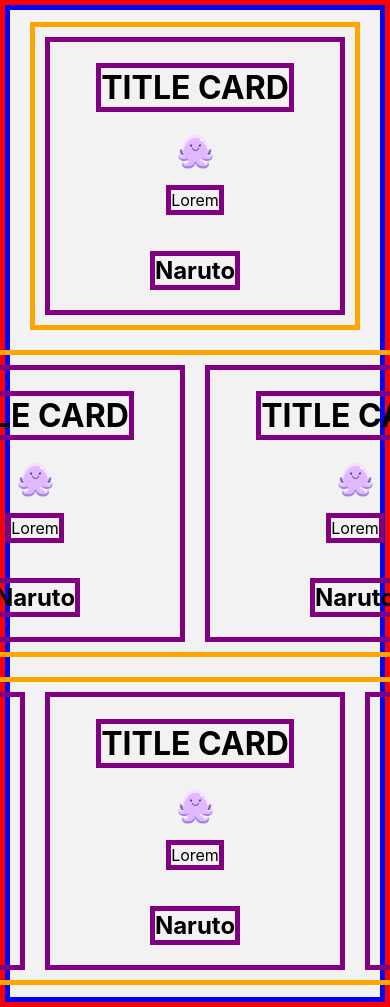
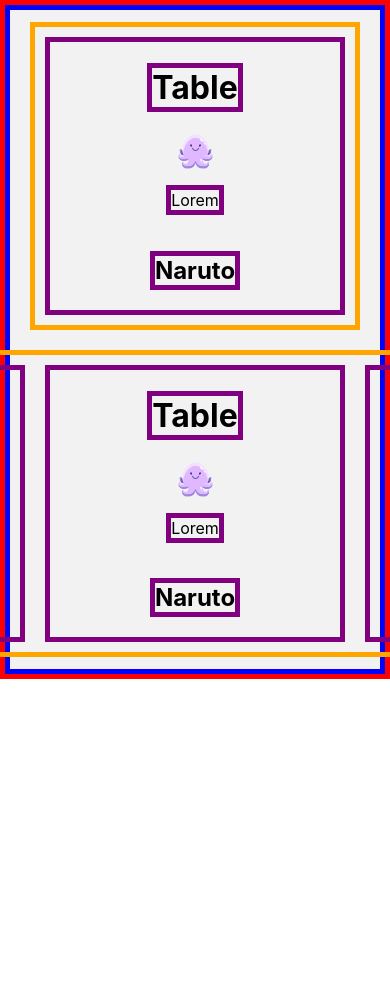
Before and after one commit to joaopedro-dev/table-project, a Next.js app: page /card in a window 390 px wide. Shown: the top 1007 px of the page. After the commit the page ends 844 px from the top, so only its background shows below. Built offline with nearby package versions, Linux system fonts and the light colour scheme; a web font is replaced by a local one.

Commit message:
Ajustando responsividade

```diff
--- a/pages/card.js
+++ b/pages/card.js
@@ -1,5 +1,6 @@
 import styles from '../styles/Card.module.css'
 import Image from 'next/image'
+import Navbar from '../src/components/Navbar'
 
 export default function Home() {
   return (
@@ -7,9 +8,7 @@
             <div className={styles.grid}>
                 <div className={styles.row}>
                     <div className={styles.card}>
-                    <h1 className={styles.title}>
-                        TITLE CARD
-                    </h1>
+                        <h1 className={styles.title}>Table</h1>
                         <Image src="/octopus.png" alt="Logo" width={35} height={35} />
                         <p className={styles.text}>
                             Lorem
@@ -21,9 +20,7 @@
                 </div>
                 <div className={styles.row}>
                     <div className={styles.card}>
-                    <h1 className={styles.title}>
-                        TITLE CARD
-                    </h1>
+                        <h1 className={styles.title}>Table</h1>
                         <Image src="/octopus.png" alt="Logo" width={35} height={35} />
                         <p className={styles.text}>
                             Lorem
@@ -33,23 +30,7 @@
                         </h2>
                     </div>
                     <div className={styles.card}>
-                    <h1 className={styles.title}>
-                        TITLE CARD
-                    </h1>
-                    <Image src="/octopus.png" alt="Logo" width={35} height={35} />
-                    <p className={styles.text}>
-                        Lorem
-                    </p>
-                    <h2 className={styles.author}>
-                        Naruto
-                    </h2>
-                </div>
-            </div>
-            <div className={styles.row}>
-                <div className={styles.card}>
-                    <h1 className={styles.title}>
-                        TITLE CARD
-                    </h1>
+                        <h1 className={styles.title}>Table</h1>
                         <Image src="/octopus.png" alt="Logo" width={35} height={35} />
                         <p className={styles.text}>
                             Lorem
@@ -59,21 +40,7 @@
                         </h2>
                     </div>
                     <div className={styles.card}>
-                    <h1 className={styles.title}>
-                        TITLE CARD
-                    </h1>
-                    <Image src="/octopus.png" alt="Logo" width={35} height={35} />
-                    <p className={styles.text}>
-                        Lorem
-                    </p>
-                    <h2 className={styles.author}>
-                        Naruto
-                    </h2>
-                </div>
-                <div className={styles.card}>
-                    <h1 className={styles.title}>
-                        TITLE CARD
-                    </h1>
+                        <h1 className={styles.title}>Table</h1>
                         <Image src="/octopus.png" alt="Logo" width={35} height={35} />
                         <p className={styles.text}>
                             Lorem
--- a/styles/components/Cards.module.css
+++ b/styles/components/Cards.module.css
@@ -14,7 +14,7 @@
   flex-direction: column;
   align-items: center;
   background: linear-gradient(225deg, #ff8a00 0%, #8000ff 100%);
-  box-shadow: 8px 8px 4px rgba(0, 0, 0, 0.25);
+  box-shadow: 5px 5px 3px rgba(0, 0, 0, 0.222);
   border-radius: 5px;
 }
 
@@ -54,7 +54,7 @@
 
 .card{
   background: linear-gradient(225deg, #ff8a00 0%, #8000ff 100%);
-  box-shadow: 8px 8px 4px rgba(0, 0, 0, 0.25);
+  box-shadow: 5px 5px 3px rgba(0, 0, 0, 0.222);
   border-radius: 5px;
   margin: 1rem;
   display: flex;
@@ -62,3 +62,41 @@
   align-items: center;
   width: 20rem;
 }
+
+.phrase:hover{
+  box-shadow: 9px 9px 8px rgba(0, 0, 0, 0.273);
+  transition: box-shadow .3s ease-in-out;
+  cursor: pointer;
+}
+
+.card:hover{
+  box-shadow: 9px 9px 8px rgba(0, 0, 0, 0.271);
+  transition: box-shadow .3s ease-in-out;
+  cursor: pointer;
+}
+
+@media (max-width: 840px) {
+  .row {
+    flex-direction: column;
+  }
+  .phrase{
+    width: 30rem;
+  }
+  .card{
+    width: 30rem;
+  }
+
+}
+
+@media (max-width: 600px) {
+  .row {
+    flex-direction: column;
+  }
+  .phrase{
+    width: 20rem;
+  }
+  .card{
+    width: 20rem;
+  }
+
+}
--- a/styles/components/Navbar.module.css
+++ b/styles/components/Navbar.module.css
@@ -48,3 +48,9 @@
   box-shadow: -1px 1px 8px rgba(128, 0, 255, 0.578726);
   border-radius: 4px;
 }
+
+@media (max-width: 840px) {
+  .container{
+    height: 150vh;
+  }
+}
```
Lines whose indentation alone changed are shown as unchanged.
